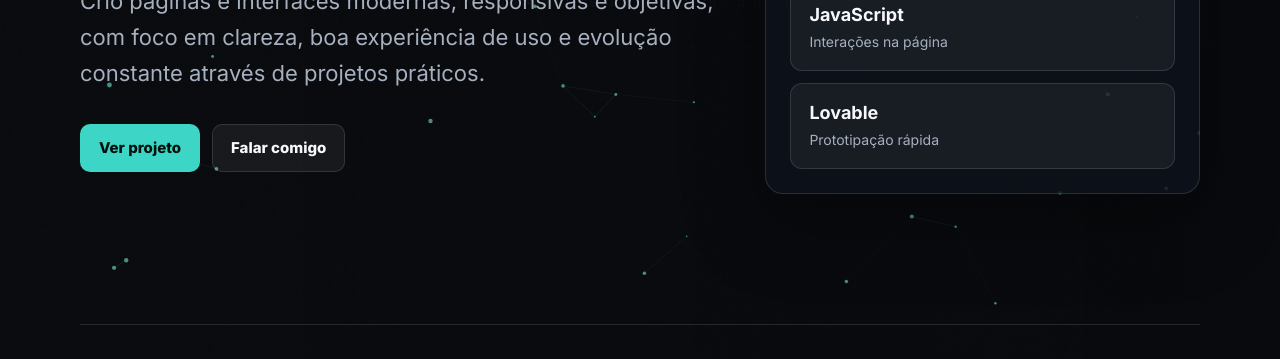
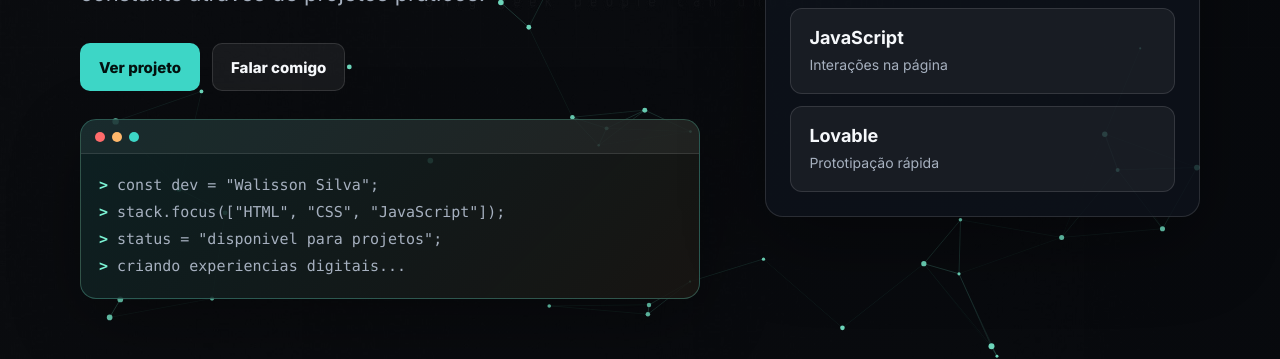
Before and after one commit to Walisson364/meu-site, a plain HTML site: page index.html in a window 1280 px wide. Shown: the part 481-840 px from the top of the page. Drawn offline with Linux system fonts and the light colour scheme.

Commit message:
Make interactive hero more visible

```diff
--- a/index.html
+++ b/index.html
@@ -41,6 +41,21 @@
                 <div class="hero-actions" aria-label="Acoes principais">
                     <a class="button primary" href="#projetos">Ver projeto</a>
                     <a class="button secondary" href="#contato">Falar comigo</a>
+                </div>
+
+                <div class="dev-console" aria-label="Resumo em formato de terminal">
+                    <div class="console-top" aria-hidden="true">
+                        <span></span>
+                        <span></span>
+                        <span></span>
+                    </div>
+
+                    <div class="console-lines">
+                        <p><span>&gt;</span> const dev = "Walisson Silva";</p>
+                        <p><span>&gt;</span> stack.focus(["HTML", "CSS", "JavaScript"]);</p>
+                        <p><span>&gt;</span> status = "disponivel para projetos";</p>
+                        <p class="typing-line"><span>&gt;</span> criando experiencias digitais...</p>
+                    </div>
                 </div>
             </div>
 
--- a/script.js
+++ b/script.js
@@ -74,14 +74,14 @@ if (heroCanvas && heroSection && !reduceMotion.matches) {
 
     const createParticles = () => {
         const isSmallScreen = window.innerWidth < 720;
-        const count = isSmallScreen ? 26 : 58;
+        const count = isSmallScreen ? 34 : 78;
 
         particles = Array.from({ length: count }, () => ({
             x: Math.random() * width,
             y: Math.random() * height,
-            vx: (Math.random() - 0.5) * 0.28,
-            vy: (Math.random() - 0.5) * 0.28,
-            size: Math.random() * 1.8 + 0.8
+            vx: (Math.random() - 0.5) * 0.36,
+            vy: (Math.random() - 0.5) * 0.36,
+            size: Math.random() * 2.4 + 1
         }));
     };
 
@@ -116,7 +116,7 @@ if (heroCanvas && heroSection && !reduceMotion.matches) {
             if (particle.x < 0 || particle.x > width) particle.vx *= -1;
             if (particle.y < 0 || particle.y > height) particle.vy *= -1;
 
-            context.fillStyle = "rgba(124, 243, 212, 0.78)";
+            context.fillStyle = "rgba(124, 243, 212, 0.92)";
             context.beginPath();
             context.arc(particle.x, particle.y, particle.size, 0, Math.PI * 2);
             context.fill();
@@ -125,16 +125,16 @@ if (heroCanvas && heroSection && !reduceMotion.matches) {
                 const next = particles[nextIndex];
                 const distance = Math.hypot(particle.x - next.x, particle.y - next.y);
 
-                if (distance < 118) {
-                    drawLine(particle, next, (1 - distance / 118) * 0.16);
+                if (distance < 130) {
+                    drawLine(particle, next, (1 - distance / 130) * 0.28);
                 }
             }
 
             if (pointer.active) {
                 const pointerDistance = Math.hypot(particle.x - pointer.x, particle.y - pointer.y);
 
-                if (pointerDistance < 150) {
-                    drawLine(particle, pointer, (1 - pointerDistance / 150) * 0.28);
+                if (pointerDistance < 170) {
+                    drawLine(particle, pointer, (1 - pointerDistance / 170) * 0.44);
                 }
             }
         });
--- a/style.css
+++ b/style.css
@@ -170,7 +170,7 @@ footer {
     width: 100%;
     height: 100%;
     pointer-events: none;
-    opacity: 0.72;
+    opacity: 0.95;
     z-index: 0;
 }
 
@@ -235,6 +235,81 @@ h3 {
     display: flex;
     flex-wrap: wrap;
     gap: 12px;
+}
+
+.dev-console {
+    width: min(100%, 620px);
+    margin-top: 28px;
+    overflow: hidden;
+    border: 1px solid rgba(124, 243, 212, 0.28);
+    border-radius: 16px;
+    background:
+        linear-gradient(135deg, rgba(61, 214, 198, 0.12), rgba(255, 184, 107, 0.07)),
+        rgba(5, 8, 12, 0.86);
+    box-shadow: 0 22px 70px rgba(0, 0, 0, 0.32);
+}
+
+body.light-theme .dev-console {
+    background:
+        linear-gradient(135deg, rgba(15, 159, 145, 0.14), rgba(200, 112, 37, 0.08)),
+        rgba(255, 255, 255, 0.9);
+}
+
+.console-top {
+    display: flex;
+    gap: 7px;
+    align-items: center;
+    height: 34px;
+    padding: 0 14px;
+    border-bottom: 1px solid rgba(255, 255, 255, 0.1);
+    background: rgba(255, 255, 255, 0.05);
+}
+
+.console-top span {
+    width: 10px;
+    height: 10px;
+    border-radius: 50%;
+}
+
+.console-top span:first-child {
+    background: #ff6b6b;
+}
+
+.console-top span:nth-child(2) {
+    background: var(--orange);
+}
+
+.console-top span:nth-child(3) {
+    background: var(--accent);
+}
+
+.console-lines {
+    padding: 18px;
+}
+
+.console-lines p {
+    margin: 0;
+    color: var(--muted);
+    font-family: Consolas, "Courier New", monospace;
+    font-size: clamp(13px, 1.8vw, 15px);
+    line-height: 1.8;
+    overflow-wrap: anywhere;
+}
+
+.console-lines span {
+    color: var(--accent-strong);
+    font-weight: 800;
+}
+
+.typing-line::after {
+    content: "";
+    display: inline-block;
+    width: 8px;
+    height: 1.1em;
+    margin-left: 4px;
+    vertical-align: -0.2em;
+    background: var(--accent);
+    animation: cursorBlink 900ms steps(2, start) infinite;
 }
 
 .button {
@@ -710,6 +785,18 @@ footer {
     }
 }
 
+@keyframes cursorBlink {
+    0%,
+    45% {
+        opacity: 1;
+    }
+
+    46%,
+    100% {
+        opacity: 0;
+    }
+}
+
 @media (max-width: 860px) {
     .site-header,
     main,
@@ -799,9 +886,14 @@ footer {
     }
 
     .hero-panel,
+    .dev-console,
     .project-card {
         border-radius: 14px;
         padding: 20px;
+    }
+
+    .dev-console {
+        padding: 0;
     }
 
     .project-showcase {
```
